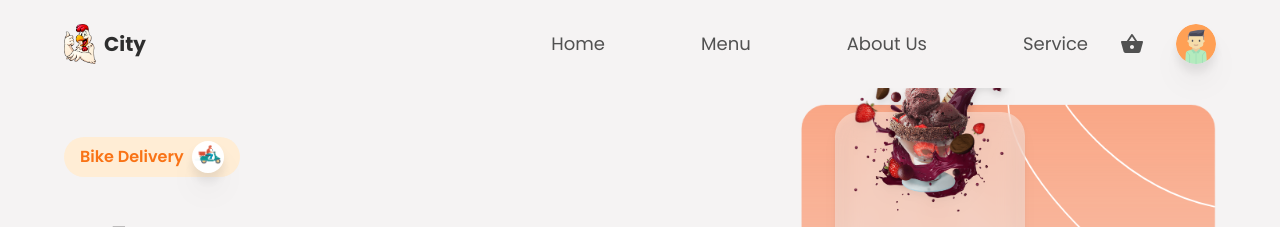
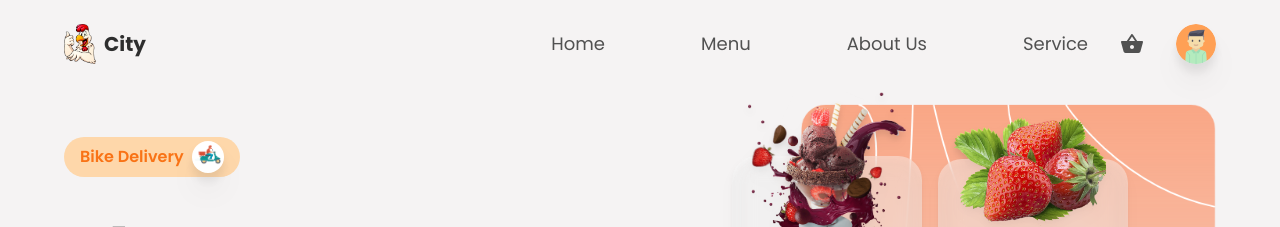
Before and after one commit to Sylvester009/foodrestuarantapp, a React (Create React App) app: page / in a window 1280 px wide. Shown: the top 227 px of the page. Built offline with nearby package versions, Linux system fonts and the light colour scheme; no server answers; the database is empty.

Commit message:
finished project

```diff
--- a/src/components/HomeContainer.jsx
+++ b/src/components/HomeContainer.jsx
@@ -5,20 +5,17 @@ import { heroData } from "../utils/data";
 
 const HomeContainer = () => {
   return (
-    <section
-      className="grid grid-cols-1 md:grid-cols-2 gap-2 w-full "
-      id="home"
-    >
+    <section className="grid grid-cols-1 md:grid-cols-2 gap-2 w-full" id="home">
       <div className="py-2 flex-1 flex flex-col items-start justify-center gap-6">
-        <div className="flex items-center gap-2 justify-center bg-orange-100 px-4 py-1 rounded-full">
+        <div className="flex items-center gap-2 justify-center bg-orange-200 px-4 py-1 rounded-full">
           <p className="text-base text-orange-500 font-semibold">
             Bike Delivery
           </p>
           <div className="w-8 h-8 bg-white rounded-full overflow-hidden drop-shadow-xl">
             <img
               src={Delivery}
+              alt="delivery"
               className="w-full h-full object-contain"
-              alt="delivery"
             />
           </div>
         </div>
@@ -44,19 +41,20 @@ const HomeContainer = () => {
           Order Now
         </button>
       </div>
+
       <div className="py-2 flex-1 flex items-center relative">
         <img
           src={HeroBg}
-          className=" ml-auto h-420 w-full lg:w-auto lg:h-650"
+          className="ml-auto h-420 w-full lg:w-auto lg:h-650"
           alt="hero-bg"
         />
 
-        <div className="w-full h-full absolute top-0 left-0 flex items-center justify-center lg:px-32  py-4 gap-4 flex-wrap">
-          {heroData &&
+        <div className="w-full h-full absolute top-0 left-0 flex items-center justify-center lg:px-16 py-4 gap-4 flex-wrap">
+        {heroData &&
             heroData.map((n) => (
               <div
                 key={n.id}
-                className="  lg:w-190  p-4 bg-cardOverlay backdrop-blur-md rounded-3xl flex flex-col items-center justify-center drop-shadow-lg"
+                className="lg:w-190 p-4 bg-cardOverlay backdrop-blur-md rounded-3xl flex flex-col items-center justify-center drop-shadow-lg"
               >
                 <img
                   src={n.imageSrc}
```
